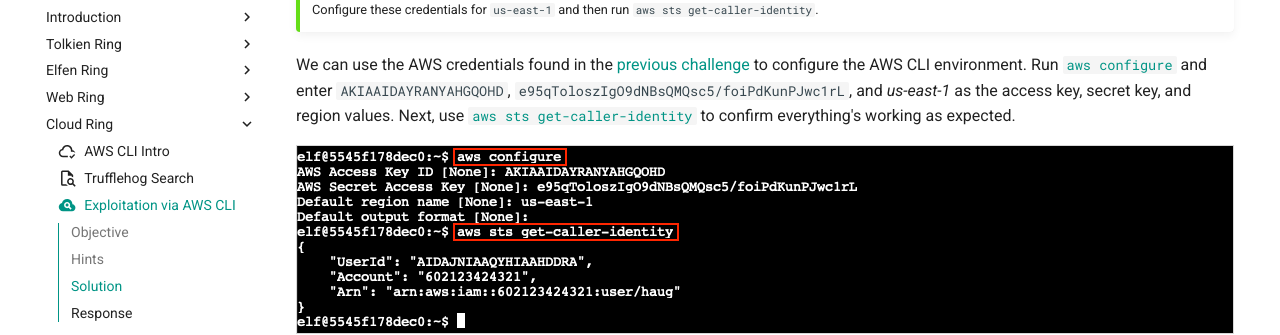
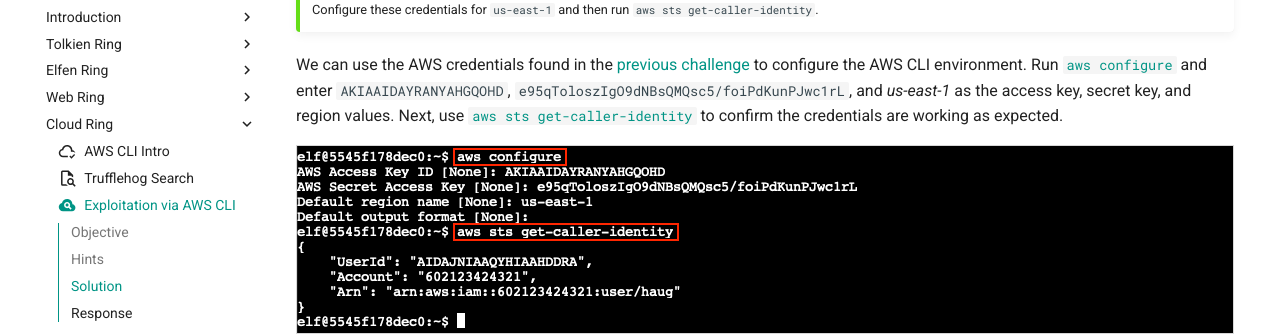
Before and after one commit to crahan/HolidayHackChallenge2022, an MkDocs documentation site: the page built from docs/objectives/o13.md, in a window 1280 px wide and 900 px high, scrolled down 709 px. Shown: the part 154-489 px from the top of the window. Built offline with MkDocs 1.6.1 and Material for MkDocs 9.7.7, drawn with Linux system fonts in a browser that asks for light colours; comment, search, counter and statistics services are not loaded.

Commit message:
O13 reviewed

```diff
--- a/docs/objectives/o13.md
+++ b/docs/objectives/o13.md
@@ -38,7 +38,7 @@
     Use Trufflehog to find credentials in the Gitlab instance at [https://haugfactory.com/asnowball/aws_scripts.git](https://haugfactory.com/asnowball/aws_scripts.git).<br/>
     Configure these credentials for `us-east-1` and then run `aws sts get-caller-identity`.
 
-We can use the AWS credentials found in the [previous challenge](./o12.md) to configure the AWS CLI environment. Run [`aws configure`](https://docs.aws.amazon.com/cli/latest/userguide/cli-configure-quickstart.html#cli-configure-quickstart-config) and enter `AKIAAIDAYRANYAHGQOHD`, `e95qToloszIgO9dNBsQMQsc5/foiPdKunPJwc1rL`, and *us-east-1* as the access key, secret key, and region values. Next, use [`aws sts get-caller-identity`](https://awscli.amazonaws.com/v2/documentation/api/latest/reference/sts/get-caller-identity.html) to confirm everything's working as expected.
+We can use the AWS credentials found in the [previous challenge](./o12.md) to configure the AWS CLI environment. Run [`aws configure`](https://docs.aws.amazon.com/cli/latest/userguide/cli-configure-quickstart.html#cli-configure-quickstart-config) and enter `AKIAAIDAYRANYAHGQOHD`, `e95qToloszIgO9dNBsQMQsc5/foiPdKunPJwc1rL`, and *us-east-1* as the access key, secret key, and region values. Next, use [`aws sts get-caller-identity`](https://awscli.amazonaws.com/v2/documentation/api/latest/reference/sts/get-caller-identity.html) to confirm the credentials are working as expected.
 
 ![Answer 1](../img/objectives/o13/answer1.png){ class=border }
 
```
